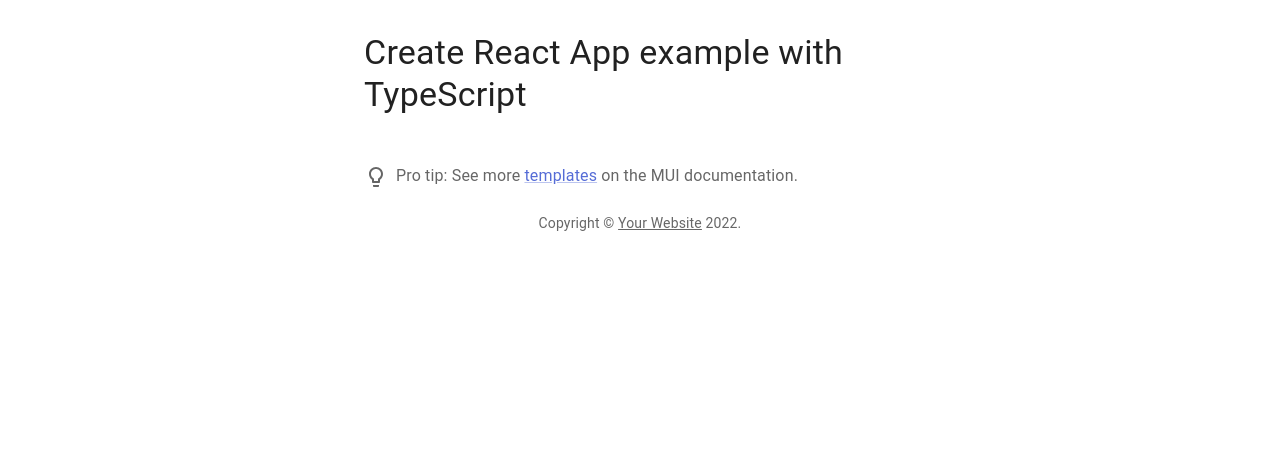
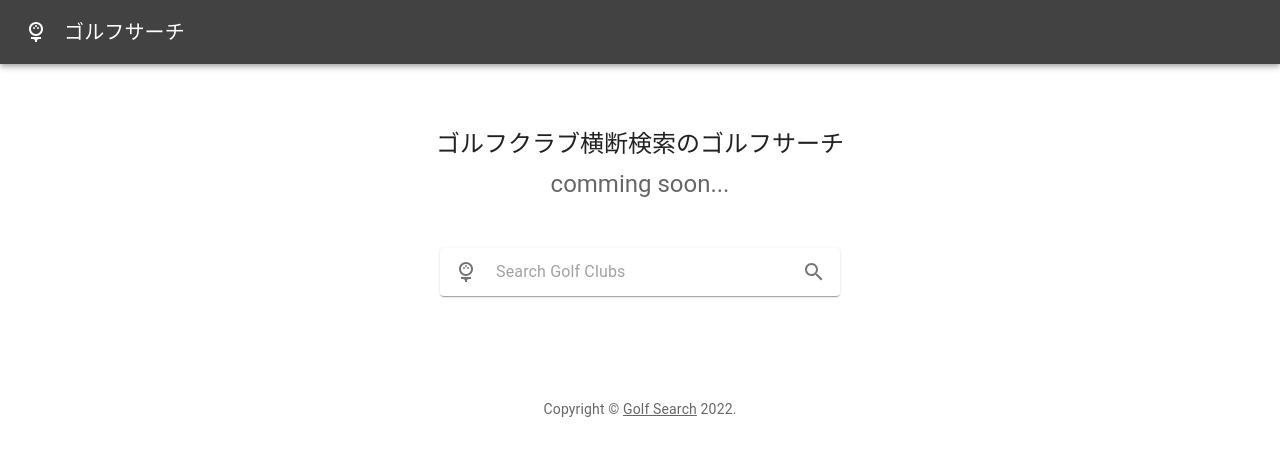
Before and after one commit to muramon/golf-search, a React (Create React App) app: page / in a window 1280 px wide. Shown: the top 456 px of the page. Built offline with nearby package versions, Linux system fonts and the light colour scheme.

Commit message:
add golf serch main page

```diff
--- a/package.json
+++ b/package.json
@@ -5,6 +5,7 @@
   "dependencies": {
     "@emotion/react": "^11.8.1",
     "@emotion/styled": "^11.8.1",
+    "@mui/icons-material": "^5.4.2",
     "@mui/material": "^5.4.3",
     "@testing-library/jest-dom": "^5.16.2",
     "@testing-library/react": "^12.1.3",
--- a/src/App.tsx
+++ b/src/App.tsx
@@ -4,29 +4,87 @@
 import Box from '@mui/material/Box';
 import Link from '@mui/material/Link';
 import ProTip from './ProTip';
+import Stack from '@mui/material/Stack';
+import { createTheme, ThemeProvider } from '@mui/material/styles';
+import CssBaseline from '@mui/material/CssBaseline';
+import AppBar from '@mui/material/AppBar';
+import Toolbar from '@mui/material/Toolbar';
+import SportsGolfIcon from '@mui/icons-material/SportsGolf';
+import Copyright from './components/Copyright'
+import Search from './components/Search'
 
-function Copyright() {
+export default function App() {
+  //primaryとsecondaryで、色を指定します
+  const myTheme = createTheme({
+    palette: {
+      primary: {
+        main: "#424242",
+      },
+  　　secondary: {
+        main: "#9e9e9e",
+      },
+    },
+  });
+
   return (
-    <Typography variant="body2" color="text.secondary" align="center">
-      {'Copyright © '}
-      <Link color="inherit" href="https://mui.com/">
-        Your Website
-      </Link>{' '}
-      {new Date().getFullYear()}.
-    </Typography>
+    <ThemeProvider theme={myTheme}>
+      <CssBaseline />
+      <AppBar position="relative" color="primary">
+        <Toolbar>
+          <SportsGolfIcon sx={{ mr: 2 }} />
+          <Typography variant="h6" color="inherit" noWrap>
+            ゴルフサーチ
+          </Typography>
+        </Toolbar>
+      </AppBar>
+      <main>
+        {/* Hero unit */}
+        <Box
+          sx={{
+            bgcolor: 'background.paper',
+            pt: 8,
+            pb: 6,
+          }}
+        >
+          <Container maxWidth="sm">
+            <Typography
+              component="h1"
+              variant="h5"
+              align="center"
+              color="text.primary"
+              gutterBottom
+            >
+              ゴルフクラブ横断検索のゴルフサーチ
+            </Typography>
+            <Typography variant="h5" align="center" color="text.secondary" paragraph>
+              comming soon...
+            </Typography>
+            <Stack
+              sx={{ pt: 4 }}
+              direction="row"
+              spacing={2}
+              justifyContent="center"
+            >
+              <Search></Search>
+            </Stack>
+          </Container>
+        </Box>
+
+      </main>
+      {/* Footer */}
+      <Box sx={{ bgcolor: 'background.paper', p: 6 }} component="footer">
+        <Typography variant="h6" align="center" gutterBottom>
+        </Typography>
+        <Typography
+          variant="subtitle1"
+          align="center"
+          color="text.secondary"
+          component="p"
+        >
+        </Typography>
+        <Copyright />
+      </Box>
+      {/* End footer */}
+    </ThemeProvider>
   );
 }
-
-export default function App() {
-  return (
-    <Container maxWidth="sm">
-      <Box sx={{ my: 4 }}>
-        <Typography variant="h4" component="h1" gutterBottom>
-          Create React App example with TypeScript
-        </Typography>
-        <ProTip />
-        <Copyright />
-      </Box>
-    </Container>
-  );
-}
--- /dev/null
+++ b/src/components/Copyright.tsx
@@ -0,0 +1,16 @@
+import Typography from '@mui/material/Typography';
+import Link from '@mui/material/Link';
+
+function Copyright() {
+return (
+    <Typography variant="body2" color="text.secondary" align="center">
+    {'Copyright © '}
+    <Link color="inherit" href="https://golf-search-nggr3msyba-de.a.run.app/">
+        Golf Search
+    </Link>{' '}
+    {new Date().getFullYear()}.
+    </Typography>
+);
+}
+
+export default Copyright;
--- /dev/null
+++ b/src/components/Search.tsx
@@ -0,0 +1,27 @@
+import * as React from 'react';
+import Paper from '@mui/material/Paper';
+import InputBase from '@mui/material/InputBase';
+import IconButton from '@mui/material/IconButton';
+import SearchIcon from '@mui/icons-material/Search';
+import SportsGolfIcon from '@mui/icons-material/SportsGolf';
+
+export default function Search() {
+  return (
+    <Paper
+      component="form"
+      sx={{ p: '2px 4px', display: 'flex', alignItems: 'center', width: 400 }}
+    >
+      <IconButton sx={{ p: '10px' }} aria-label="menu">
+        <SportsGolfIcon />
+      </IconButton>
+      <InputBase
+        sx={{ ml: 1, flex: 1 }}
+        placeholder="Search Golf Clubs"
+        inputProps={{ 'aria-label': 'search golf clubs' }}
+      />
+      <IconButton type="submit" sx={{ p: '10px' }} aria-label="search">
+        <SearchIcon />
+      </IconButton>
+    </Paper>
+  );
+}
```
Also changed, not shown: 2 other files (tests, documents, lock files or other folders).
